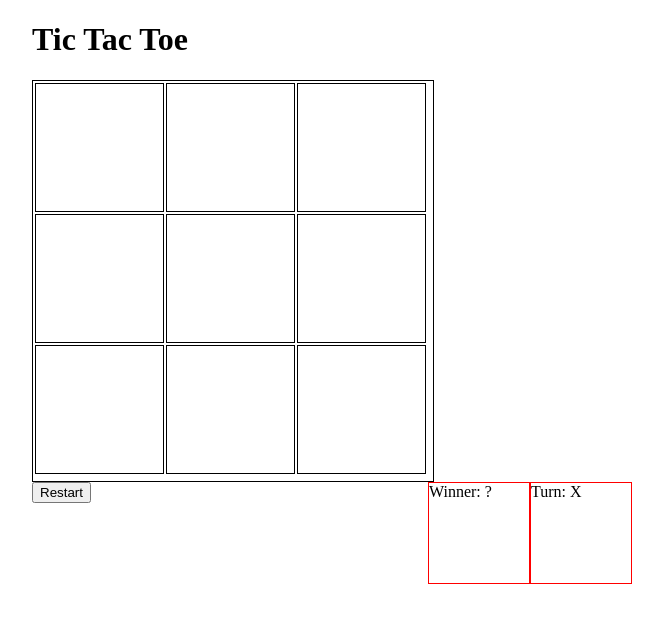
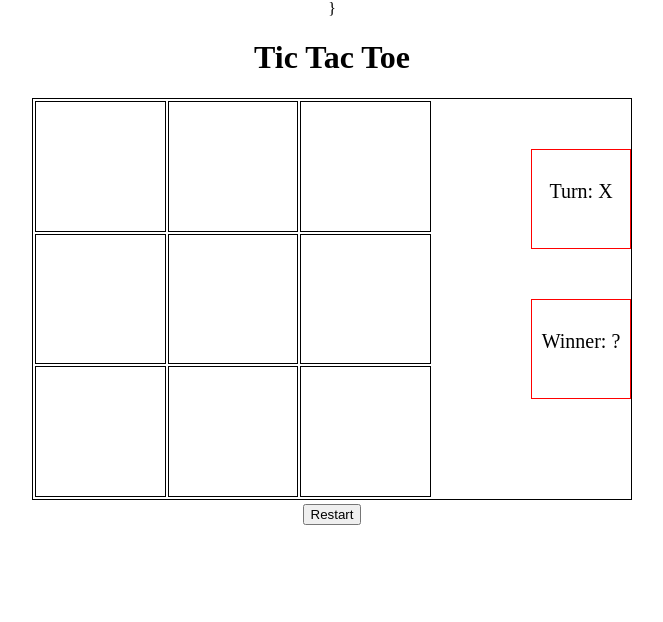
Before and after one commit to cameragadget/ttt_model, a plain HTML site: page index.html in a window 1280 px wide. Both pictures are taken after a click on the button "Restart". Shown: the whole page, without its empty margins (308-971 px from the left). Drawn offline with Linux system fonts and the light colour scheme.

Commit message:
TTT revisited

```diff
--- a/index.html
+++ b/index.html
@@ -5,65 +5,88 @@
   <meta http-equiv="X-UA-Compatible" content="IE=edge">
   <title></title>
   <style>
+    * { box-sizing: border-box; }
 
     body{
       width: 600px;
       margin: 0 auto;
+      text-align: center;
     }
 
     .align-right {
-      float: right;
+      position: absolute;
+      right: 0px;
       height: 100px;
       width: 100px;
+      padding: 30px 0;
       border: 1px solid red;
+      font-size: 20px;
     }
 
     .board {
+      width: 600px;
+      border: 1px solid black;
+      margin: 0 auto;
+      position: relative;
+    }
+    .board table {
       width: 400px;
       height: 400px;
-      border: 1px solid black;
+    }
+    div {
+      display: inline-block;
     }
 
-    div{
-      dislpay: inline-block;
+    button {
+      clear: both;
     }
 
     td {
       width: 125px;
       height: 125px;
       border: 1px solid black;
+      font-size: 40px;
     }
-
+  .above {top: 50px;}
+  .below {top: 200px;}
     </style>
+  }
 
   <link rel="stylesheet" href="">
 </head>
 <body>
-
   <h1>Tic Tac Toe</h1>
-
   <div class="board">
-  <table>
+    <table id="board">
       <tbody>
-      <tr><td></td><td></td><td></td></tr>
-      <tr><td></td><td></td><td></td></tr>
-      <tr><td></td><td></td><td></td></tr>
+        <tr>
+          <td id ="cell0"></td>
+          <td id ="cell1"></td>
+          <td id ="cell2"></td>
+        </tr>
+        <tr>
+          <td id ="cell3"></td>
+          <td id ="cell4"></td>
+          <td id ="cell5"></td>
+        </tr>
+        <tr>
+          <td id ="cell6"></td>
+          <td id ="cell7"></td>
+          <td id ="cell8"></td>
+        </tr>
       </tbody>
     </table>
+
+
+    <div class="align-right above">
+      <span id="turn">Turn: X</span>
     </div>
 
-<div class="align-right">
-<span>Turn: X</span>
+    <div class="align-right below">
+      <span id="winner">Winner: ?</span>
     </div>
-<div class="align-right">
-<span>Winner: ?</span>
   </div>
-
-<div>
-</div>
-
-<button>Restart</button>
-
+  <button id="restart">Restart</button>
 
 
 
--- a/main.js
+++ b/main.js
@@ -20,7 +20,7 @@ var board = [
 
 var startGame = function() {
 won = false;
-player = "X"
+player = "X";
 board = [
 "", "", "",
 "", "", "",
@@ -76,16 +76,65 @@ var gameWon = function() {
      ((board[1] === board[4]) && (board[1] === board[8]) && (board[1] !== "")) ||
      ((board[2] === board[5]) && (board[3] === board[8]) && (board[2] !== "")) ||
      ((board[0] === board[4]) && (board[8] === board[2]) && (board[0] !== "")) ||
-     ((board[6] === board[4]) && (board[6] === board[2]) && (board[6] !== ""))){
-    return true;
-  } else {
-  return false;
-}
+     ((board[6] === board[4]) && (board[6] === board[2]) && (board[6] !== "")))
+    {
+      return true;
+    } else {
+    return false;
+  }
 };
 
 
 // RENDER OUR VIEW //
 
 var render = function() {
+  // render turn counter component
+  var turnEl = document.getElementById("turn");
+  turnEl.textContent = "Turn: " + currentPlayer;
 
-}
+  // render winner component
+  var winnerEl = document.getElementById("winner");
+  if (!won) {
+    winnerEl.textContent = "Winner: ? ";
+  } else {
+    winnerEl.textContent = "Winner: " + currentPlayer;
+  };
+
+
+ // render board component
+
+ // var cell0El = document.getElementById("cell0");
+ // cell0EL.textContent = board[0];
+
+ document.getElementById("cell0").textContent = board[0];
+ document.getElementById("cell1").textContent = board[1];
+ document.getElementById("cell2").textContent = board[2];
+ document.getElementById("cell3").textContent = board[3];
+ document.getElementById("cell4").textContent = board[4];
+ document.getElementById("cell5").textContent = board[5];
+ document.getElementById("cell6").textContent = board[6];
+ document.getElementById("cell7").textContent = board[7];
+ document.getElementById("cell8").textContent = board[8];
+
+};
+
+///
+// User Interaction
+//
+//
+
+document.getElementById("restart")
+        .addEventListener("click", function(evt) {
+            startGame();
+            render();
+            });
+
+document.getElementById("board")
+        .addEventListener("click", function(evt) {
+
+var cellEl = evt.target;
+var cellIndex = cellEl.id.slice(-1);
+
+      move(cellIndex);
+      render();
+});
```
Lines whose indentation alone changed are shown as unchanged.
